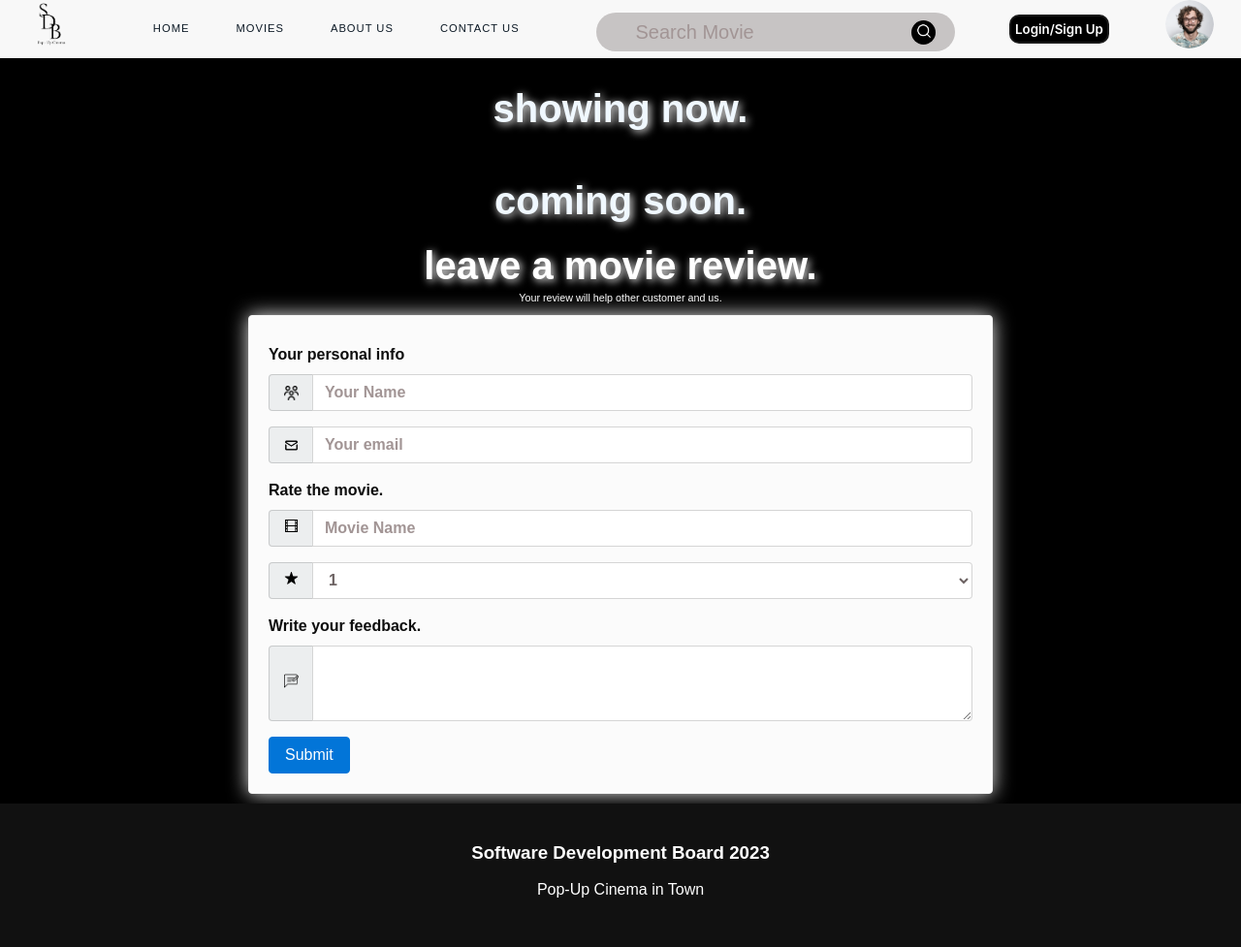
After one commit to jediasaf/CSIT314SDB, a PHP site: page /testMoviePage.php in a window 1280 px wide. The commit adds this page. Shown: the whole page at 97% size. Run offline with PHP 8.4, Linux system fonts and the light colour scheme; data that the repository does not hold is empty.

Commit message:
added 3 files and edited 6 files
added 2 test files
testMoviePage.php (to test the whole website with implemented changes)
testTestMoviePage.php (to test the small changes that will be implemented to testMoviePage.php)

added 1 do file
doLogin.php (to do the login from the client to server and checking to db)

edited 6 files
Order.php (fixed some images not showing)
RegistrationPage.php (fixed onkeyup checkPasswords function)
LoginPage.php (added appropriate name tags on username and password)
dbFunctions.php (edited $username to $dbusername)
HomePage SDB.php added a session tester)
LogOut.php (added a session_Destroy())

```diff
--- a/LoginPage.php
+++ b/LoginPage.php
@@ -30,9 +30,9 @@
 			<option value="Manager">Manager</option>
 			<option value="Customer">Customer</option>
 			</select>
-			<input type="text" placeholder="user name">
+			<input name="username" type="text" placeholder="user name">
 			<br>
-			<input type="password" placeholder="password">
+			<input name="password" type="password" placeholder="password">
 		</div>
 
 			<br><br>
--- a/Order.php
+++ b/Order.php
@@ -15,7 +15,7 @@
 	  <nav id="navbar" class="">
 		<div class="logo">
 		<a href="#HomePage">
-		<img width= "50px" height="auto" src="D.png"/>
+		<img width= "50px" height="auto" src="Images/D.png"/>
 		</a>
 	    </div>
 
@@ -35,7 +35,7 @@
 		  <a href="LoginPage.php">
 		  <button class="button-27" role="button" style="height:10px;width=20px" onClick="">Login/Sign Up</button>
 	    </a>
-	<img src="user.png" width="50" height="50" alt="" class="user-pic" onclick="toggleMenu()"/>
+	<img src="Images/user.png" width="50" height="50" alt="" class="user-pic" onclick="toggleMenu()"/>
 	    <div class="sub-menu-wrap" id="subMenu">
 		  	<div class="sub-menu">
 			  <div class="user-info"> <img src="Images/user.png" width="50" height="50" alt="" class="user-pic"/>
--- a/dbFunctions.php
+++ b/dbFunctions.php
@@ -1,12 +1,12 @@
 <?php
 
 $servername = "localhost";
-$username = "root";
+$dbusername = "root";
 $password = "";
 $dbname = "testDB";
 
 // Create connection
-$conn = new mysqli($servername, $username, $password, $dbname);
+$conn = new mysqli($servername, $dbusername, $password, $dbname);
 
 // Check connection
 if ($conn->connect_error) {
--- /dev/null
+++ b/testMoviePage.php
@@ -0,0 +1,217 @@
+
+<!doctype html>
+<html>
+<head>
+<meta charset="UTF-8">
+<title>MovieList</title>
+<style type="text/css">
+@import url("css/MoviePage.css");
+</style>
+</head>
+	<div class="hero">
+	  <nav id="navbar" class="">
+		<div class="logo">
+		<a href="#HomePage">
+		<img width= "50px" height="auto" src="Images/D.png"/>
+		</a>
+	    </div>
+
+	<ul id="menu">
+      <li><a href="HomePage SDB.php">Home</a></li><!--
+   --><li><a href="MoviePage.php">Movies</a></li><!--
+   --><li><a href="AboutUs.php">About Us</a></li><!--
+   --><li><a href="ContactUs.php">Contact Us</a></li>
+    </ul>
+		  <div class="searchbar">
+		<form action="" class="search-bar">
+			<input type="text" placeholder="Search Movie" name="q">
+			<button type="submit"><img align-   width="15px" height="15px" src="Images/search.png"width="10px" height="10px"></button>
+
+		</form>
+		</div>
+		  <a href="LoginPage.php">
+		  <button class="button-27" role="button" style="height:10px;width=20px" onClick="">Login/Sign Up</button>
+	    </a>
+	<img src="Images/user.png" width="50" height="50" alt="" class="user-pic" onclick="toggleMenu()"/>
+	    <div class="sub-menu-wrap" id="subMenu">
+		  	<div class="sub-menu">
+			  <div class="user-info"> <img src="user.png" width="50" height="50" alt="" class="user-pic"/>
+				  <h3> Website Designer</h3>
+				  <div class="points">
+				  <h7>Loyalty Points: </h7>
+			    </div>
+			  </div>
+				<hr>
+				<a href="EditProfile.php" class="sub-menu-link">
+					<img src="Images/profile.png"/>
+					<p>Edit Profile</p>
+					<span>></span>
+				</a>
+				<a href="Preferences.php" class="sub-menu-link">
+					<img src="Images/setting.png" />
+					<p>Preferences</p>
+					<span>></span>
+				</a>
+				<a href="LogOut.php" class="sub-menu-link">
+					<img src="Images/logout.png" />
+					<p>Logout</p>
+					<span>></span>
+				</a>
+			</div>
+		</div>
+</nav>
+	<div class="menuIcon">
+  <span class="icon icon-bars"></span>
+  <span class="icon icon-bars overlay"></span>
+
+</div>
+
+</div>
+<body>
+<h2>showing now.</h2>
+
+<?php
+
+include ("dbFunctions.php");
+
+$result1 = $conn -> query("SELECT * FROM moviedb where yearReleased >= 2020");
+$result2 = $conn -> query("SELECT * FROM moviedb where yearReleased < 2020");
+while($row1 = $result1 -> fetch_assoc()){
+    echo'<div class="hero-container">';
+    echo'<div class="main-container">';
+        echo'<div class="poster-container">';
+            echo'<a href="#"><img src="Images/MovieImage/'.$row1["moviePicName"].'" class="poster" /></a>';
+        echo'</div>';
+        echo'<div class="ticket-container">';
+            echo'<div class="ticket__content">';
+                echo'<h4 class="ticket__movie-title">'.$row1["movieTitle"].'</h4>';
+                echo'<p class="ticket__movie-slogan">
+                    '.$row1['description'].'
+                </p>';
+                echo'<a href="Order.php">';
+                echo'<button class="ticket__buy-btn">Buy now</button>';
+                echo' </a>';
+                echo'</div>';
+                echo'</div>';
+                echo' </div>';
+                echo' </div>';
+}
+
+?>
+
+</body>
+
+<body>
+	<h2>coming soon.</h2>
+
+		<?php
+        while($row2 = $result2 -> fetch_assoc()){
+            echo '<div class="hero-container">';
+            echo'<div class="main-container">';
+                echo'<div class="poster-container">';
+                    echo'<a href="#"><img src="Images/MovieImage/'.$row2["moviePicName"].'" class="poster" /></a>';
+                echo'</div>';
+                echo'<div class="ticket-container">';
+                    echo'<div class="ticket__content">';
+                        echo'<h4 class="ticket__movie-title">'.$row2["movieTitle"].'</h4>';
+                        echo'<p class="ticket__movie-slogan">
+                            '.$row2['description'].'
+                        </p>';
+                        echo'<a href="Order.php">';
+                        echo'<button class="ticket__buy-btn">Buy now</button>';
+                        echo' </a>';
+                        echo'</div>';
+                        echo'</div>';
+                        echo' </div>';
+                        echo' </div>';
+            }
+        ?>
+</body>
+
+<body>
+<h2 id="fh2">leave a movie review.</h2>
+<h6 id="fh6">Your review will help other customer and us.</h6>
+
+
+<form id="feedback" action="">
+  <div class="pinfo">Your personal info</div>
+
+<div class="form-group">
+  <div class="col-md-4 inputGroupContainer">
+  <div class="input-group">
+  <span class="input-group-addon"><i class="fa fa-user"></i><img width="15px" height="15px"src="Images/users-alt.png"></span>
+  <input  name="name" placeholder="Your Name" class="form-control"  type="text">
+    </div>
+  </div>
+</div>
+
+<div class="form-group">
+  <div class="col-md-4 inputGroupContainer">
+  <div class="input-group">
+  <span class="input-group-addon"><i class="fa fa-envelope"></i><img width="15px" height="15px"src="Images/icons8-mail-24.png"></span>
+    <input name="email" type="email" class="form-control" placeholder="Your email">
+     </div>
+  </div>
+</div>
+ <div class="pinfo">Rate the movie.</div>
+
+
+<div class="form-group">
+  <div class="col-md-4 inputGroupContainer">
+  <div class="input-group">
+  <span class="input-group-addon"><i class="fa fa-globe"><img width="15px" height="15px"src="Images/icons8-movie-50.png"></i></span>
+  <input  name="movie title" placeholder="Movie Name" class="form-control"  type="text">
+    </div>
+  </div>
+</div>
+
+
+<div class="form-group">
+  <div class="col-md-4 inputGroupContainer">
+  <div class="input-group">
+  <span class="input-group-addon"><i class="fa fa-heart"><img width="15px" height="15px"src="Images/icons8-star-30.png"></i></span>
+   <select class="form-control" id="rate">
+      <option value="1star">1</option>
+      <option value="2stars">2</option>
+      <option value="3stars">3</option>
+      <option value="4stars">4</option>
+      <option value="5stars">5</option>
+    </select>
+    </div>
+  </div>
+</div>
+
+ <div class="pinfo">Write your feedback.</div>
+
+
+<div class="form-group">
+  <div class="col-md-4 inputGroupContainer">
+  <div class="input-group">
+  <span class="input-group-addon"><i class="fa fa-pencil"><img width="15px" height="15px"src="Images/feedback.png"></i></span>
+  <textarea class="form-control" id="review" rows="3"></textarea>
+
+    </div>
+  </div>
+</div>
+
+ <button type="submit" class="btn btn-primary">Submit</button>
+
+
+</form>
+
+	</body>
+ <footer>
+			<h3>Software Development Board 2023</h3><br>
+			<p>Pop-Up Cinema in Town</p>
+</footer>
+
+
+</html>
+
+		<script>
+		let subMenu = document.getElementById("subMenu");
+
+		function toggleMenu(){
+			subMenu.classList.toggle("open-menu");
+		}
+	</script>
```
Also changed, not shown: HomePage SDB.php (+10 -1 lines), LogOut.php (+19 -1 lines), RegistrationPage.php (+23 -16 lines), doLogin.php (added, +52 -0 lines), testTestMoviePage.php (added, +50 -0 lines).
